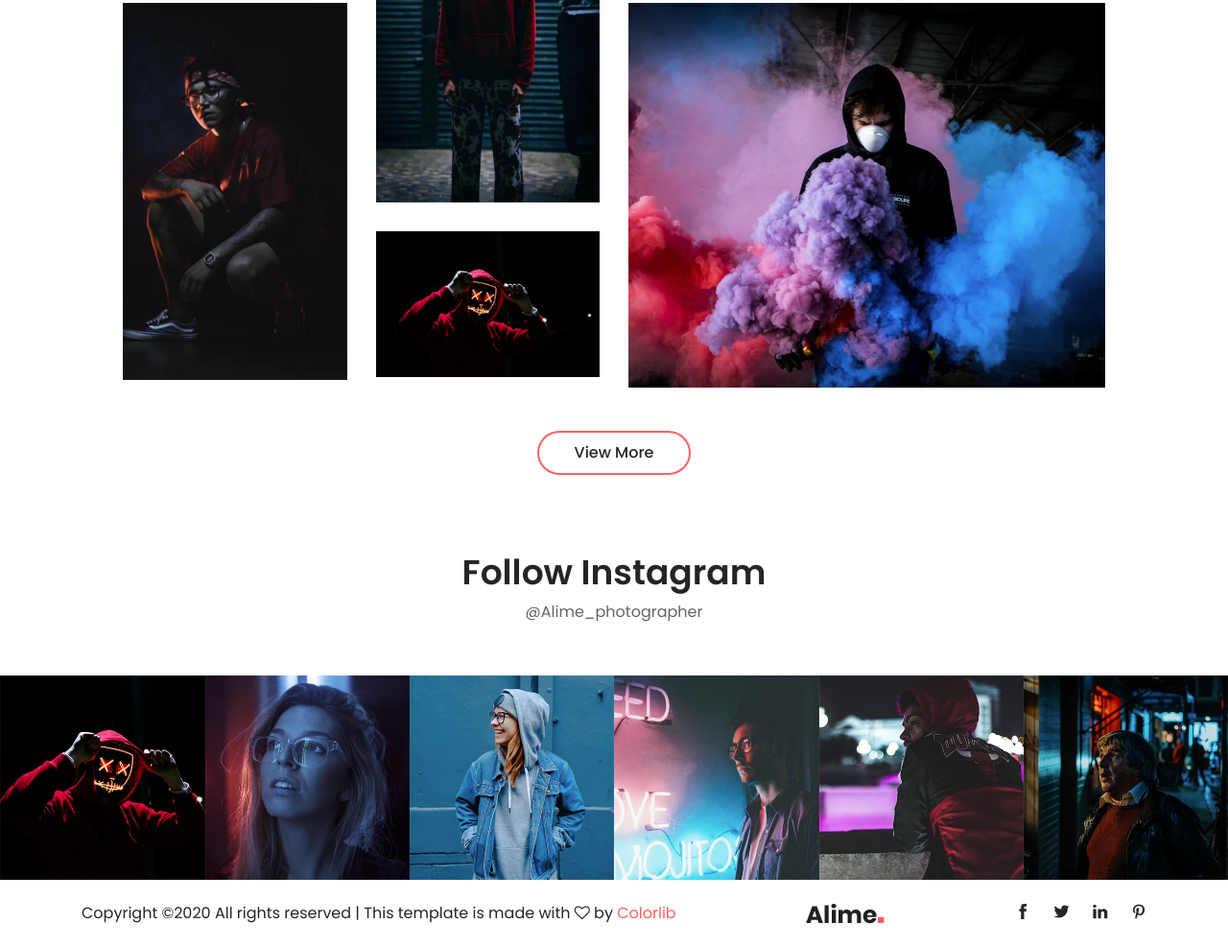
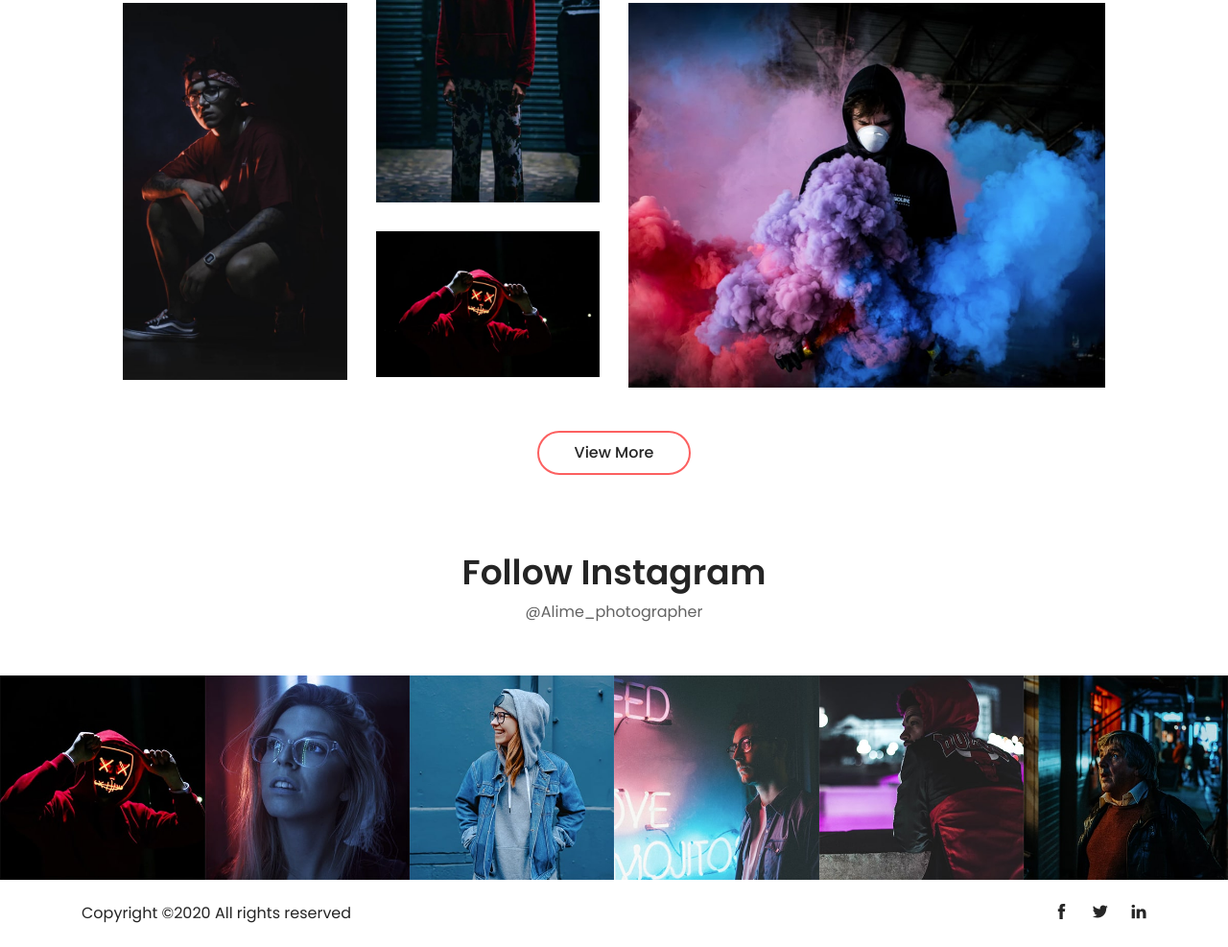
Before and after one commit to DennisMuchiri/myportfolio, a website: page index.html in a window 1280 px wide. Shown: the part 1503-2490 px from the top of the page at 96% size. Drawn offline with Linux system fonts and the light colour scheme; files whose address does not match are found by name.

Commit message:
editing profile

```diff
--- a/index.html
+++ b/index.html
@@ -11,7 +11,7 @@
     <title>Dennis - Software Development</title>
 
     <!-- Favicon -->
-    <link rel="icon" href="./img/core-img/favicon.png">
+    <!--<link rel="icon" href="./img/core-img/favicon.png">-->
 
     <!-- Stylesheet -->
     <link rel="stylesheet" href="style.css">
@@ -379,19 +379,19 @@
                         <!-- Copywrite Text -->
                         <div class="copywrite-text">
                             <p><!-- Link back to Colorlib can't be removed. Template is licensed under CC BY 3.0. -->
-Copyright &copy;<script>document.write(new Date().getFullYear());</script> All rights reserved | This template is made with <i class="fa fa-heart-o" aria-hidden="true"></i> by <a href="https://colorlib.com" target="_blank">Colorlib</a>
+Copyright &copy;<script>document.write(new Date().getFullYear());</script> All rights reserved
 <!-- Link back to Colorlib can't be removed. Template is licensed under CC BY 3.0. --></p>
                         </div>
                         <!-- Footer Logo -->
                         <div class="footer-logo">
-                            <a href="#"><img src="img/core-img/logo2.png" alt=""></a>
+                            <!--<a href="#"><img src="img/core-img/logo2.png" alt=""></a>-->
                         </div>
                         <!-- Social Info -->
                         <div class="social-info">
                             <a href="#"><i class="ti-facebook" aria-hidden="true"></i></a>
                             <a href="#"><i class="ti-twitter-alt" aria-hidden="true"></i></a>
                             <a href="#"><i class="ti-linkedin" aria-hidden="true"></i></a>
-                            <a href="#"><i class="ti-pinterest" aria-hidden="true"></i></a>
+                           <!-- <a href="#"><i class="ti-pinterest" aria-hidden="true"></i></a>-->
                         </div>
                     </div>
                 </div>
```
